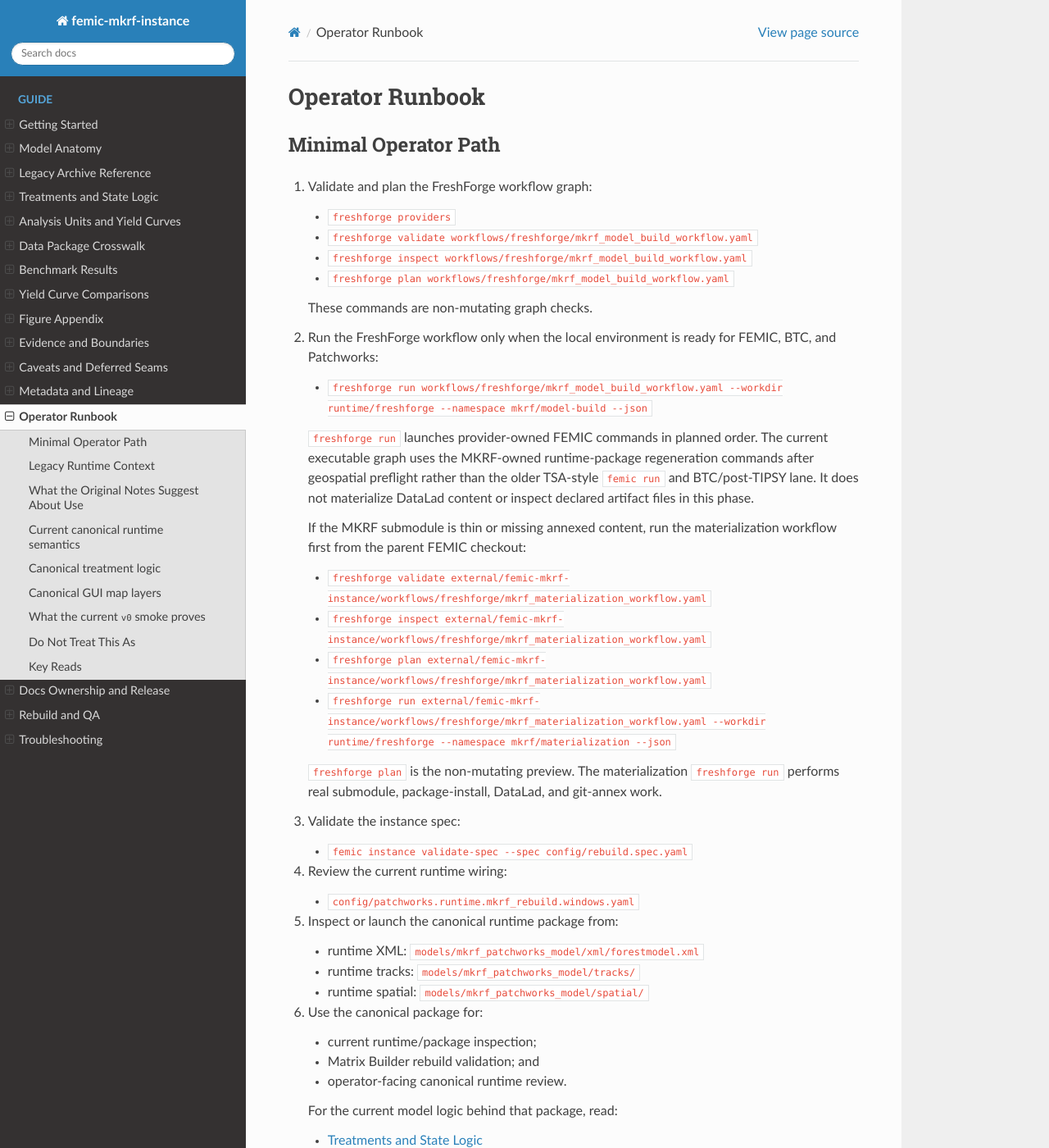
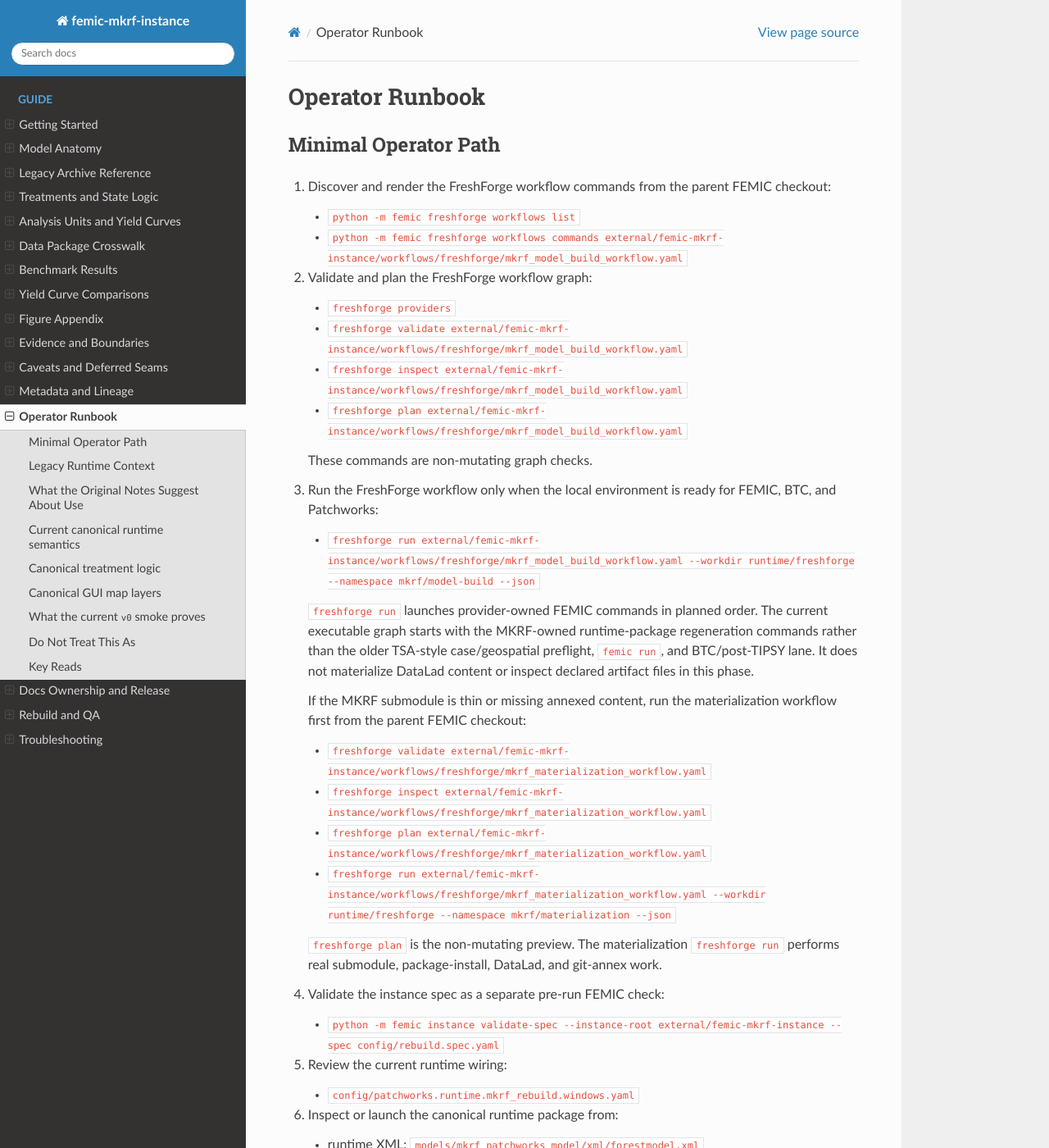
Before and after one commit to UBC-FRESH/femic-mkrf-instance, a Sphinx documentation site: the page built from docs/operator-runbook.rst, in a window 1280 px wide and 1400 px high. Shown: the whole window at 82% size. Built offline with Sphinx 7.4.7 and the Read the Docs theme 3.1.0, drawn with Linux system fonts in a browser that asks for light colours.

Commit message:
P106: executable MKRF FreshForge model-build acceptance (#51)
* P106 plan executable FreshForge model build

* P106 update MKRF FreshForge execution API

* P106 update MKRF workflow for parent checkout

* P106 update MKRF executable workflow docs

* P106 ignore local build metadata

* P106 accept executable MKRF FreshForge model build

```diff
--- a/docs/operator-runbook.rst
+++ b/docs/operator-runbook.rst
@@ -4,24 +4,30 @@ Operator Runbook
 Minimal Operator Path
 ---------------------
 
-1. Validate and plan the FreshForge workflow graph:
+1. Discover and render the FreshForge workflow commands from the parent FEMIC
+   checkout:
+
+   - ``python -m femic freshforge workflows list``
+   - ``python -m femic freshforge workflows commands external/femic-mkrf-instance/workflows/freshforge/mkrf_model_build_workflow.yaml``
+
+2. Validate and plan the FreshForge workflow graph:
 
    - ``freshforge providers``
-   - ``freshforge validate workflows/freshforge/mkrf_model_build_workflow.yaml``
-   - ``freshforge inspect workflows/freshforge/mkrf_model_build_workflow.yaml``
-   - ``freshforge plan workflows/freshforge/mkrf_model_build_workflow.yaml``
+   - ``freshforge validate external/femic-mkrf-instance/workflows/freshforge/mkrf_model_build_workflow.yaml``
+   - ``freshforge inspect external/femic-mkrf-instance/workflows/freshforge/mkrf_model_build_workflow.yaml``
+   - ``freshforge plan external/femic-mkrf-instance/workflows/freshforge/mkrf_model_build_workflow.yaml``
 
    These commands are non-mutating graph checks.
 
-2. Run the FreshForge workflow only when the local environment is ready for
+3. Run the FreshForge workflow only when the local environment is ready for
    FEMIC, BTC, and Patchworks:
 
-   - ``freshforge run workflows/freshforge/mkrf_model_build_workflow.yaml --workdir runtime/freshforge --namespace mkrf/model-build --json``
+   - ``freshforge run external/femic-mkrf-instance/workflows/freshforge/mkrf_model_build_workflow.yaml --workdir runtime/freshforge --namespace mkrf/model-build --json``
 
    ``freshforge run`` launches provider-owned FEMIC commands in planned order.
-   The current executable graph uses the MKRF-owned runtime-package
-   regeneration commands after geospatial preflight rather than the older
-   TSA-style ``femic run`` and BTC/post-TIPSY lane. It does not materialize
+   The current executable graph starts with the MKRF-owned runtime-package
+   regeneration commands rather than the older TSA-style case/geospatial
+   preflight, ``femic run``, and BTC/post-TIPSY lane. It does not materialize
    DataLad content or inspect declared artifact files in this phase.
 
    If the MKRF submodule is thin or missing annexed content, run the
@@ -36,21 +42,21 @@ Minimal Operator Path
    ``freshforge run`` performs real submodule, package-install, DataLad, and
    git-annex work.
 
-3. Validate the instance spec:
+4. Validate the instance spec as a separate pre-run FEMIC check:
 
-   - ``femic instance validate-spec --spec config/rebuild.spec.yaml``
+   - ``python -m femic instance validate-spec --instance-root external/femic-mkrf-instance --spec config/rebuild.spec.yaml``
 
-4. Review the current runtime wiring:
+5. Review the current runtime wiring:
 
    - ``config/patchworks.runtime.mkrf_rebuild.windows.yaml``
 
-5. Inspect or launch the canonical runtime package from:
+6. Inspect or launch the canonical runtime package from:
 
    - runtime XML: ``models/mkrf_patchworks_model/xml/forestmodel.xml``
    - runtime tracks: ``models/mkrf_patchworks_model/tracks/``
    - runtime spatial: ``models/mkrf_patchworks_model/spatial/``
 
-6. Use the canonical package for:
+7. Use the canonical package for:
 
    - current runtime/package inspection;
    - Matrix Builder rebuild validation; and
```
Also changed, not shown: README.md (+33 -17 lines), docs/rebuild-and-qa.rst (+18 -11 lines), planning/freshforge_executable_model_build.md (added, +22 -0 lines), runbooks/REBUILD_RUNBOOK.md (+15 -10 lines), src/mkrf_freshforge/__init__.py (+79 -20 lines), 3 other files.
